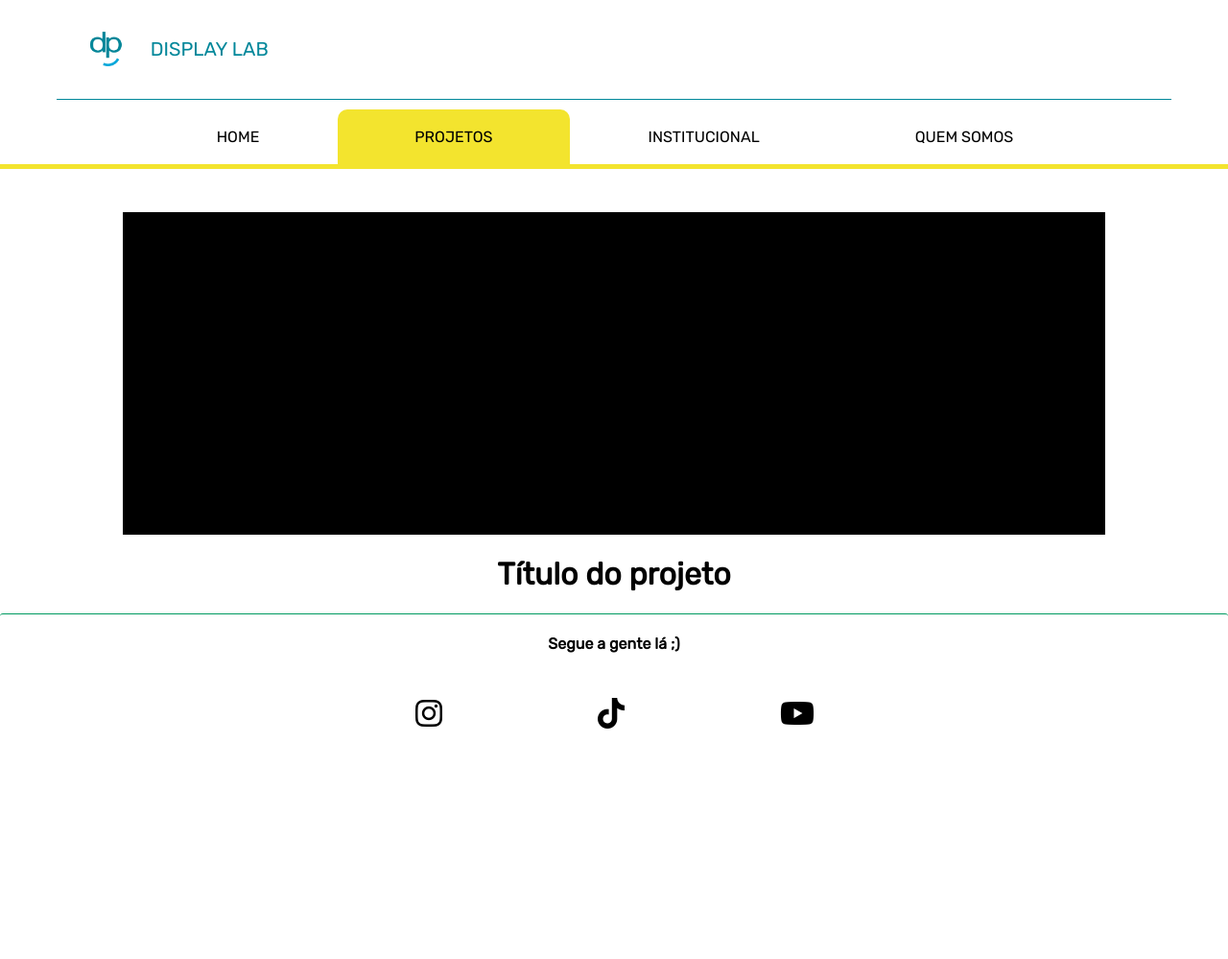
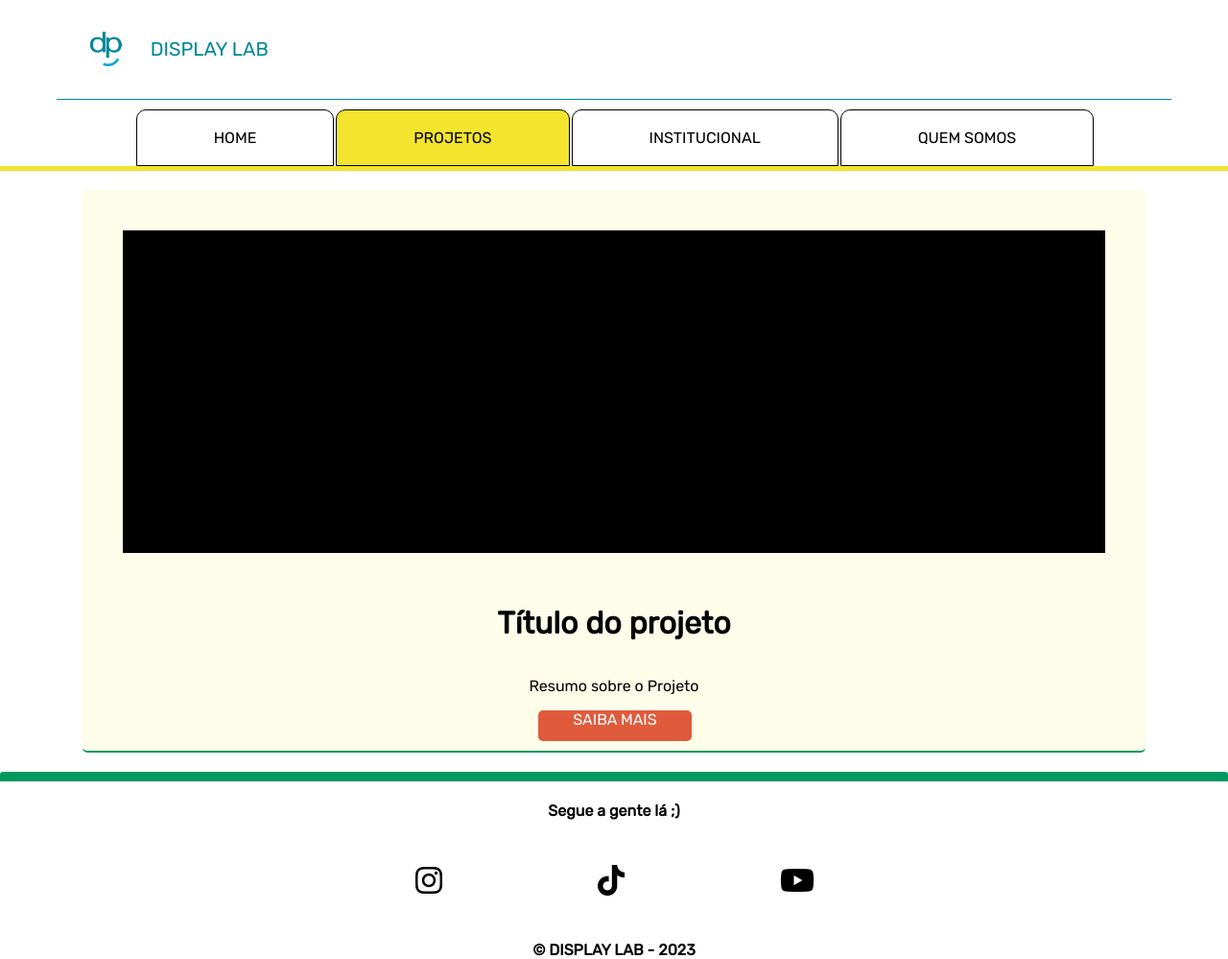
Before and after one commit to GuilhermeHMFroes/DisplaySite, a Flask app: page /projetos in a window 1280 px wide. Shown: the whole page at 96% size. Before the commit the page ends 759 px from the top, so only its background shows below. Run offline with Flask 3, Linux system fonts and the light colour scheme.

Commit message:
front/ Favicon, background color do container, atualizações do css

```diff
--- a/static/css/main.css
+++ b/static/css/main.css
@@ -37,7 +37,7 @@
 
 .container {
 
-    background-color: #fff;
+    background-color: #f2f2f2;
     color: #000;
 
     flex-grow: 1;
@@ -48,6 +48,7 @@
 
     width: 85vw;
     margin: 20px auto;
+    padding: 10px;
 
     border-radius: 5px;
     border-bottom: 2px solid #009A60;
@@ -81,6 +82,7 @@
   border-radius: 10px 10px 0px 0px;
   margin-bottom: 0;
   color: #000;
+  border: solid 1px #000;
 }
 
 a {
@@ -116,22 +118,21 @@
 
   display: flex;
   flex-direction: column;
+  text-align: center;
+  border-radius: 3px 3px 0 0;
 
   color: #000;
-
   background-color: #fff;
 
-  text-align: center;
 
   width: 100%;
   height: 10em;
 
-  border-radius: 3px 3px 0 0;
 
-  position: fixed;
+
   bottom: 0;
 
-  border-top: solid #009A60 1px;
+  border-top: solid #009A60 10px;
 
 }
 
@@ -139,4 +140,15 @@
   height: 42vh;
   width: 80vw;
   background-color: black;
+  margin: 2em;
 }
+
+.botao {
+  height: 2em;
+  width: 10em;
+  background-color: #df5b3c;
+  text-align: center;
+  color: #fff;
+  border-radius: 5px;
+  display: table;
+}
--- a/templates/main.html
+++ b/templates/main.html
@@ -9,6 +9,7 @@
     <meta charset="UTF-8">
     <link rel="stylesheet" href="https://cdnjs.cloudflare.com/ajax/libs/font-awesome/6.4.0/css/all.min.css">
     <link rel="stylesheet" href="../static/css/main.css">
+    <link rel="icon" type="image/x-icon" href="/static/images/logo/logo.png">
     <title>Display</title>
 
 </head>
@@ -21,8 +22,8 @@
         <div id="sidebar-upper">
             <!-- {logo} Display -->
             <div style="display: flex; flex-direction: row; align-items: center;">
-                <img src="/static/images/logo/logobordabranca.png" alt="Home"
-                    height="48px" width="48px" style="padding: 1.4em;">
+                <img src="/static/images/logo/logobordabranca.png" alt="Home" height="48px" width="48px"
+                    style="padding: 1.4em;">
                 <p style="font-size: 20px;">DISPLAY LAB</p>
             </div>
 
@@ -63,8 +64,6 @@
 
     </div>
 
-    <nav style="height: 45px;"></nav>
-
     <footer>
         <h4>Segue a gente lá ;)</h4>
         <div id="redes-sociais">
@@ -92,6 +91,7 @@
             margin-right: auto;
             gap: 10em;
         }
+
         a {
             text-decoration: none;
             color: black;
--- a/templates/projetos.html
+++ b/templates/projetos.html
@@ -5,6 +5,7 @@
 <script>
     document.getElementById('projetos').style.backgroundColor = '#f3e42e'
     document.getElementById('sidebar-lower').style.borderColor = '#f3e42e'
+    document.getElementsByClassName('container')[0].style.backgroundColor = 'rgba(243, 228, 46, 0.1)'
 
 
 </script>
@@ -18,9 +19,17 @@
 
 <p>Resumo sobre o Projeto</p>
 
-<div class="botao">
-    <a href="#" id="saiba-mais">Saiba mais</a>
-</div>
+<a href="#" id="saiba-mais">
+    <div class="botao">
+        SAIBA MAIS
+    </div>
+</a>
+
+<!-- Jogos -->
+<!-- Podcast -->
+<!-- Bate-papo -->
+<!-- Comunicação -->
+<!--  -->
 
 <section id="project-details" style="display: none;">
     <h1>Sobre o projeto</h1>
--- a/templates/sobre.html
+++ b/templates/sobre.html
@@ -5,6 +5,8 @@
     document.getElementById('sobre').style.backgroundColor = '#003a9a'
     document.getElementById('sobre').style.color = '#fff'
     document.getElementById('sidebar-lower').style.borderColor = '#003a9a'
+    document.getElementsByClassName('container')[0].style.backgroundColor = 'rgba(0, 58, 154, 0.1)'
+
 
 </script>
 
```
Also changed, not shown: templates/home.html (+7 -1 lines), templates/institucional.html (+11 -8 lines). Lines whose indentation alone changed are shown as unchanged.
